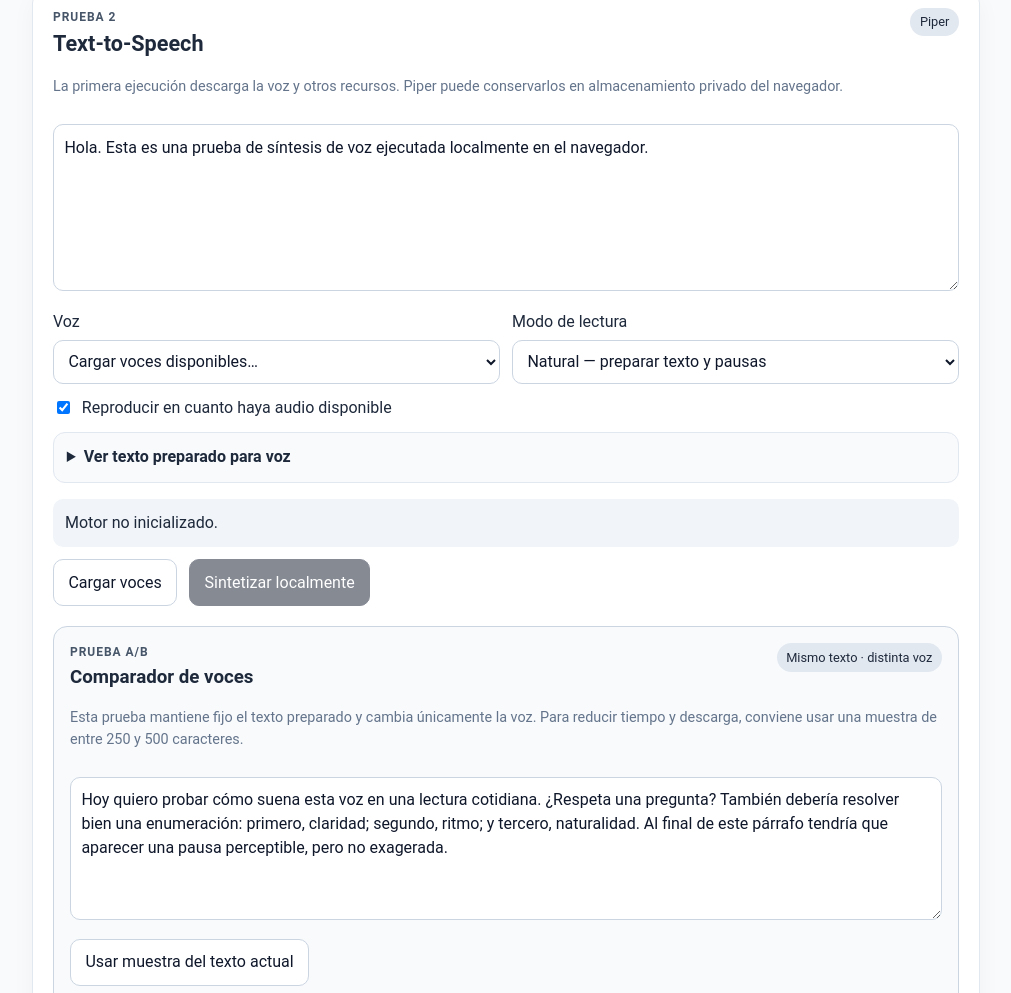
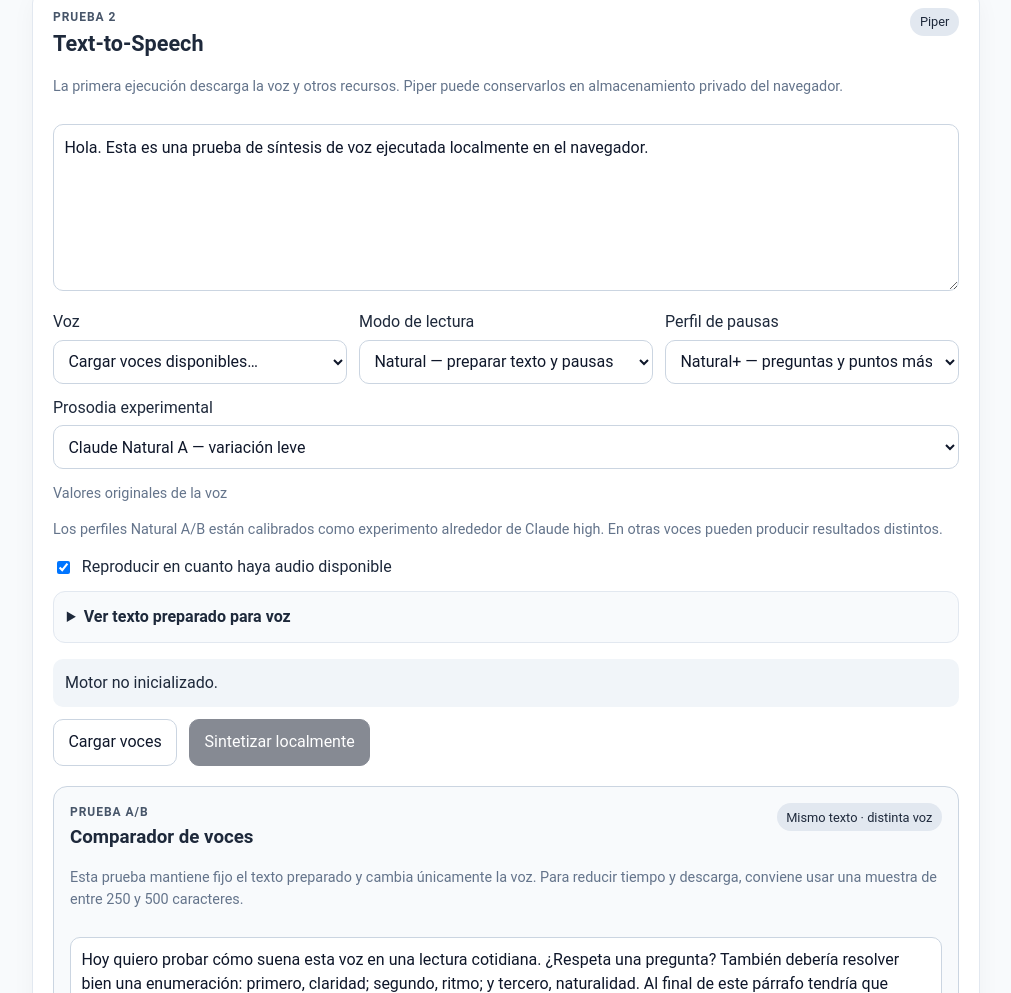
Before and after one commit to fran1599/laboratorio-client-side-processing, a plain HTML site: page experiments/voz-texto/prototype/index.html in a window 1280 px wide. Shown: the part 1286-2279 px from the top of the page, without its empty margins (134-1145 px from the left). Drawn offline with Linux system fonts and the light colour scheme.

Commit message:
feat(voz-texto): controles de pausas y prosodia Claude

```diff
--- a/experiments/voz-texto/prototype/index.html
+++ b/experiments/voz-texto/prototype/index.html
@@ -10,7 +10,7 @@
 <body>
 <main class="shell">
   <header class="hero">
-    <p class="eyebrow">Experimento 0.1.6 · local-first</p>
+    <p class="eyebrow">Experimento 0.1.7 · local-first</p>
     <h1>Voz ↔ texto en el navegador</h1>
     <p>El prototipo intenta procesar el contenido en este dispositivo. Descarga código y modelos desde Internet, pero no configura ningún servidor de inferencia ni fallback remoto; el tráfico debe inspeccionarse antes de afirmar privacidad.</p>
     <div class="notice"><strong>Estado:</strong> prototipo no validado. Antes de afirmar privacidad u operación offline hay que inspeccionar tráfico de red y probar hardware real.</div>
@@ -54,7 +54,23 @@
           <option value="literal">Literal — conservar texto</option>
         </select>
       </label>
+      <label>Perfil de pausas
+        <select id="pause-profile">
+          <option value="compact">Compacto</option>
+          <option value="naturalPlus" selected>Natural+ — preguntas y puntos más respirados</option>
+          <option value="marked">Marcado</option>
+        </select>
+      </label>
+      <label>Prosodia experimental
+        <select id="prosody-preset">
+          <option value="original">Original de la voz</option>
+          <option value="naturalA" selected>Claude Natural A — variación leve</option>
+          <option value="naturalB">Claude Natural B — más expresiva</option>
+        </select>
+      </label>
     </div>
+    <p id="prosody-values" class="muted">Valores originales de la voz</p>
+    <p class="muted">Los perfiles Natural A/B están calibrados como experimento alrededor de Claude high. En otras voces pueden producir resultados distintos.</p>
     <div class="controls">
       <label class="check"><input id="progressive-play" type="checkbox" checked> Reproducir en cuanto haya audio disponible</label>
     </div>
```
